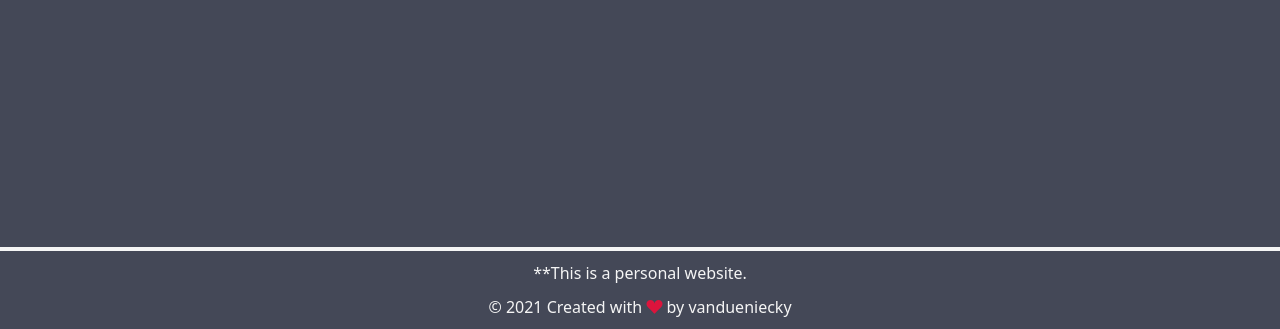
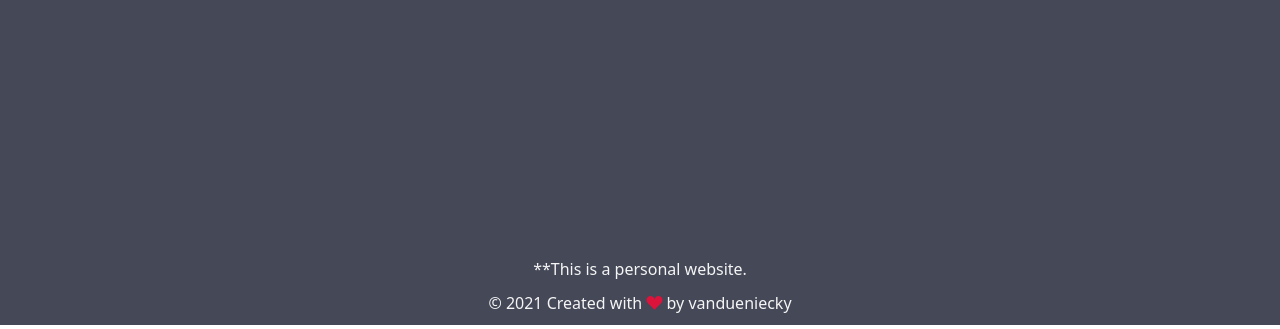
Before and after one commit to vandueniecky/vandueniecky.github.io, a plain HTML site: page index.html in a window 1280 px wide. Shown: the part 5405-5734 px from the top of the page. Drawn offline with nearby package versions, Linux system fonts and the light colour scheme; a web font is replaced by a local one.

Commit message:
Update 0.15.12.21

```diff
--- a/index.html
+++ b/index.html
@@ -277,8 +277,7 @@
 
 <!-- Start Footer  -->
 <footer class="footer ms-auto">
-  <div class="container-fluid">
-    <span class="garis"></span>
+  <div class="container">
     <div class="text-center">
       <p>
         **This is a personal website.
```
